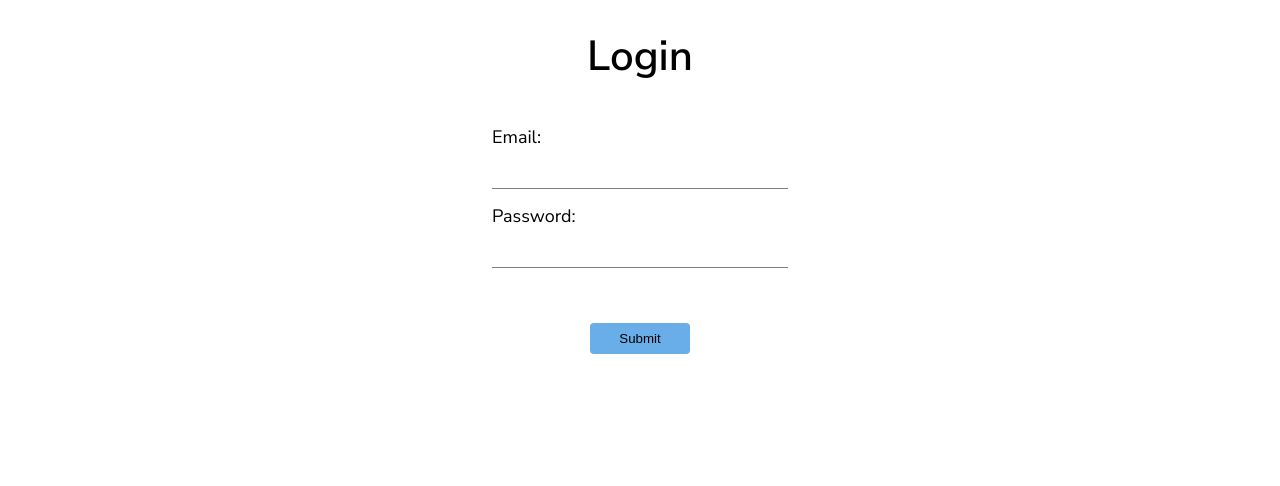
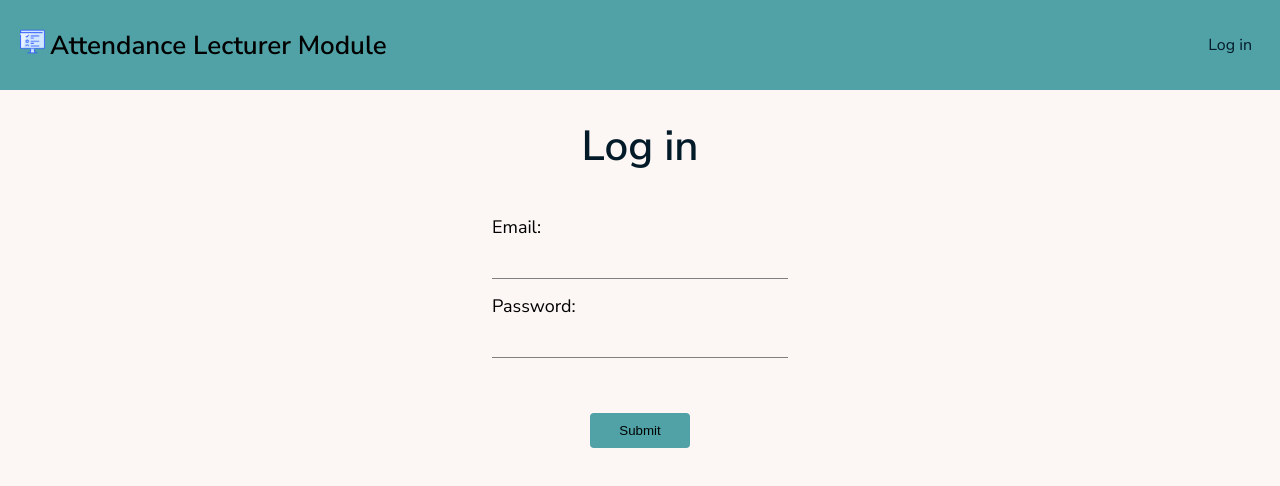
Before and after one commit to ivonamilankovic/attendance_lecturer_module, a React (Create React App) app: page / in a window 1280 px wide. Shown: the top 486 px of the page. Built offline with nearby package versions, Linux system fonts and the light colour scheme.

Commit message:
listing courses

```diff
--- a/src/App.js
+++ b/src/App.js
@@ -1,13 +1,24 @@
 import { useState } from "react";
 import Login from "./components/Login";
 import Home from "./components/Home";
-
+import Header from "./components/Header";
+//TODO router
 function App() {
   const [token, setToken] = useState("");
   if (token) {
-    return <Home />;
+    return (
+      <>
+        <Header loggedIn={true} />
+        <Home token={token} />
+      </>
+    );
   }
-  return <Login setToken={setToken} />;
+  return (
+    <>
+      <Header loggedIn={false} />
+      <Login setToken={setToken} />
+    </>
+  );
 }
 
 export default App;
--- /dev/null
+++ b/src/components/Dashboard.js
@@ -0,0 +1,77 @@
+import { useState, useEffect } from "react";
+import { BACKEND_URL, ROLES } from "../constants";
+import Loading from "./Loading";
+
+function Dashboard({ user, token }) {
+  const [loading, setLoading] = useState(true);
+  const [courses, setCourses] = useState([]);
+  useEffect(() => {
+    let urlParam = "";
+    if (user.role.name === ROLES.ROLE_PROFESSOR) {
+      urlParam = "professorId=" + user.id;
+    } else if (user.role.name === ROLES.ROLE_ASSISTANT) {
+      urlParam = "assistantId=" + user.id;
+    }
+    //TODO: add options to filter by lang & profile
+    try {
+      fetch(BACKEND_URL + "Course?" + urlParam, {
+        method: "GET",
+        headers: {
+          "Content-Type": "application/json",
+          Authorization: "Bearer " + token,
+        },
+      })
+        .then((res) => res.json())
+        .then((c) => {
+          setCourses(c);
+          setLoading(false);
+        });
+    } catch (e) {
+      console.log(e);
+    }
+  }, [token, user]);
+
+  if (loading) {
+    return <Loading />;
+  } else {
+    return (
+      <div>
+        <h1 className="title">My courses</h1>
+        <div className="course-list">
+          {courses.map((course) => {
+            const {
+              id,
+              name,
+              professor,
+              assistant,
+              lecturesNumForProfessor,
+              lecturesNumForAssistent,
+              totalTakenLectures,
+            } = course;
+            return (
+              <div key={id} className="course-card">
+                <h3 className="course-title">{name}</h3>
+                <hr />
+                <div className="course-body">
+                  {assistant && (
+                    <p className="text">
+                      Assistant: {assistant.firstName} {assistant.lastName}
+                    </p>
+                  )}
+                  <p className="text">
+                    Lectures taken: {totalTakenLectures} /
+                    {lecturesNumForAssistent
+                      ? parseInt(lecturesNumForAssistent)
+                      : 0 + parseInt(lecturesNumForProfessor)}
+                  </p>
+                </div>
+                <button className="btn">See more...</button>
+              </div>
+            );
+          })}
+        </div>
+      </div>
+    );
+  }
+}
+export default Dashboard;
--- /dev/null
+++ b/src/components/Header.js
@@ -0,0 +1,35 @@
+function Header({ loggedIn }) {
+    //TODO fix routes
+  return (
+    <header>
+      <div className="header-left">
+        <span>
+          <img
+            src="./title-icon.png"
+            alt="icon"
+            width="25px"
+          />
+          <span className="page-name">Attendance Lecturer Module</span>
+        </span>
+        {loggedIn && (
+          <>
+            <a href="#">Dashboard</a>
+            <a href="#">Statistics</a>
+          </>
+        )}
+      </div>
+      <div className="header-right">
+        {loggedIn ? (
+          <>
+            <a href="#">My profile</a>
+            <a href="#">Log out</a>
+          </>
+        ) : (
+          <a href="#">Log in</a>
+        )}
+      </div>
+    </header>
+  );
+}
+
+export default Header;
--- a/src/components/Home.js
+++ b/src/components/Home.js
@@ -1,9 +1,30 @@
-function Home(){
-    return(
-        <div>
-            Hello.
-        </div>
-    )
+import { useState, useEffect } from "react";
+import { BACKEND_URL } from "../constants";
+import Dashboard from "./Dashboard";
+import Loading from "./Loading";
+
+function Home({ token }) {
+  const [user, setUser] = useState();
+
+  useEffect(() => {
+    try {
+      fetch(BACKEND_URL + "Login/Validate?token=" + token, {
+        method: "GET",
+        headers: {
+          "Content-Type": "application/json",
+          Authorization: "Bearer " + token,
+        },
+      })
+        .then((res) => res.json())
+        .then((u) => setUser(u));
+    } catch (e) {
+      console.log(e);
+    }
+  }, [token]);
+  if (!user) {
+    return <Loading />;
+  } else {
+    return <Dashboard user={user} token={token} />;
+  }
 }
-
 export default Home;
--- /dev/null
+++ b/src/components/Loading.js
@@ -0,0 +1,4 @@
+function Loading() {
+  return <h1>Loading...</h1>;
+}
+export default Loading;
--- a/src/components/Login.js
+++ b/src/components/Login.js
@@ -1,6 +1,7 @@
-import { useState } from "react";
+import { useEffect, useState } from "react";
+import { BACKEND_URL } from "../constants";
 
-function Login({setToken}) {
+function Login({ setToken }) {
   const [email, setEmail] = useState("");
   const [password, setPassword] = useState("");
 
@@ -9,9 +10,8 @@ function Login({setToken}) {
       email: email,
       password: password,
     };
-    console.log(formData);
     try {
-      await fetch("https://localhost:7206/api/Login", {
+      await fetch(BACKEND_URL + "Login", {
         method: "POST",
         headers: {
           "Content-Type": "application/json",
@@ -25,9 +25,30 @@ function Login({setToken}) {
     }
   }
 
+  useEffect(() => {
+    if (email && !email.includes("@")) {
+      document.getElementById("email").classList.add("bad-input");
+      document.getElementById("email").classList.remove("good-input");
+      document.getElementById("login-btn").disabled = true;
+    } else if (email.includes("@")) {
+      document.getElementById("email").classList.remove("bad-input");
+      document.getElementById("email").classList.add("good-input");
+      document.getElementById("login-btn").disabled = false;
+    }
+    if (password.length > 0 && password.length < 6) {
+      document.getElementById("password").classList.add("bad-input");
+      document.getElementById("password").classList.remove("good-input");
+      document.getElementById("login-btn").disabled = true;
+    } else if (password.length >= 6) {
+      document.getElementById("password").classList.remove("bad-input");
+      document.getElementById("password").classList.add("good-input");
+      document.getElementById("login-btn").disabled = false;
+    }
+  }, [email, password]);
+
   return (
     <div>
-      <h1 className="title">Login</h1>
+      <h1 className="title">Log in</h1>
       <form method="post" className="login-form">
         <label htmlFor="email" className="text">
           Email:
@@ -53,7 +74,12 @@ function Login({setToken}) {
           onChange={(e) => setPassword(e.target.value)}
         />
       </form>
-      <button type="submit" className="login-btn" onClick={() => login()}>
+      <button
+        id="login-btn"
+        type="submit"
+        className="btn"
+        onClick={() => login()}
+      >
         Submit
       </button>
     </div>
--- /dev/null
+++ b/src/constants.js
@@ -0,0 +1,8 @@
+export const BACKEND_URL = "https://localhost:7206/api/";
+export const ROLES = {
+  ROLE_ADMIN: "Admin",
+  ROLE_PROFESSOR: "Professor",
+  ROLE_ASSISTANT: "Assistant",
+  ROLE_STUDENT: "Student",
+  ROLE_USER: "User",
+};
--- a/src/css/index.css
+++ b/src/css/index.css
@@ -1,6 +1,11 @@
 :root{
-  --light-blue :rgb(105, 173, 233);
-  --medium-blue :rgb(60, 146, 221);
+  --green: rgb(80,162,167);
+  --dark-green: rgb(43, 115, 117);
+  --dark-blue: rgb(3, 26, 41);
+  --light-beige: rgb(252, 247, 245);
+  --gray: rgb(128,128,128);
+  --invalid: rgb(223, 6, 6);
+  --valid : rgb(7, 185, 7);
 }
 
 body {
@@ -8,43 +13,127 @@ body {
   font-family: 'Nunito Sans', sans-serif;
   -webkit-font-smoothing: antialiased;
   -moz-osx-font-smoothing: grayscale;
+  background-color: var(--light-beige);
 }
 
 .title{
   text-align: center;
   font-size: 42px;
+  color: var(--dark-blue);
 }
 .text{
   font-size: 18px;
 }
+.btn{
+  display: block;
+  min-width: fit-content;
+  width: 100px;
+  margin: 20px auto;
+  padding: 10px 8px;
+  border: none;
+  border-radius: 4px;
+  background-color: var(--green);
+  transition: background-color 0.5s;
+}
+.btn:hover:enabled{
+  cursor: pointer;
+  color: var(--light-beige);
+  background-color: var(--dark-green);
+}
+input{
+  width: 280px;
+  margin-top: 8px;
+  margin-bottom: 15px;
+  padding: 8px;
+  border: none;
+  border-bottom: 1px solid var(--gray);
+  background-color: transparent;
+}
+.bad-input{
+  border-bottom: 1px solid var(--invalid) !important;
+}
+.good-input{
+  border-bottom: 1px solid var(--valid) !important;
+}
+input:focus-visible{
+  outline: none;
+  border: none;
+  box-shadow: none;
+  border-bottom: 1px solid var(--dark-blue);
+}
+/*header*/
+header{
+  overflow: hidden;
+  background-color:  var(--green);
+  padding: 10px 15px;
+}
+header a{
+  text-decoration: none;
+  color: var(--dark-blue);
+  padding: 0 8px;
+  letter-spacing: normal;
+  transition: letter-spacing 0.5s;
+}
+header a:hover{
+  letter-spacing: 2px;
+}
+.header-left{
+  float: left;
+  padding: 5px;
+}
+.header-right {
+  float: right;
+  padding: 5px;
+}
+.header-left, .header-right {
+  height: 60px;
+  display: inline-flex;
+  align-items: center;
+}
+.page-name{
+  padding-left: 5px;
+  padding-right: 15px;
+  font-size: 26px;
+  font-weight: bold;
+}
+
+/*login*/
 .login-form{
   width: fit-content;
   margin: 40px auto;
   align-items: center;
 }
-.login-form input{
-  width: 280px;
-  margin-top: 8px;
-  margin-bottom: 15px;
-  padding: 8px;
-  border: none;
-  border-bottom: 1px solid gray;
+
+/*dashbord courses*/
+.course-list{
+  display: flex;
+  flex-wrap: wrap;
+  justify-content: space-evenly;
+  width: fit-content;
 }
-.login-form input:focus-visible{
-  border: none;
-  box-shadow: none;
-  border-bottom: 2px solid var(--medium-blue);
+.course-card{
+  margin: 20px;
+  padding: 10px;
+  width: 350px;
+  border: 1px solid var(--gray);
+  border-radius: 6px;
 }
-.login-btn{
-  display: block;
-  width: 100px;
-  margin: 20px auto;
-  padding: 8px 0;
-  border: none;
-  border-radius: 4px;
-  background-color: var(--light-blue);
+.course-card .btn{
+  margin-bottom: 8px;
 }
-.login-btn:hover{
-  cursor: pointer;
-  background-color: var(--medium-blue);
+.course-body{
+  height: 75px;
+  padding: 5px 20px;
+  text-align: center;
+  display: flex;
+  flex-direction: column;
+  justify-content: center;
+  align-items: center;
 }
+.course-body .text{
+  margin-bottom: 2px;
+}
+.course-title{
+  text-align: center;
+  margin: 8px;
+}
```
